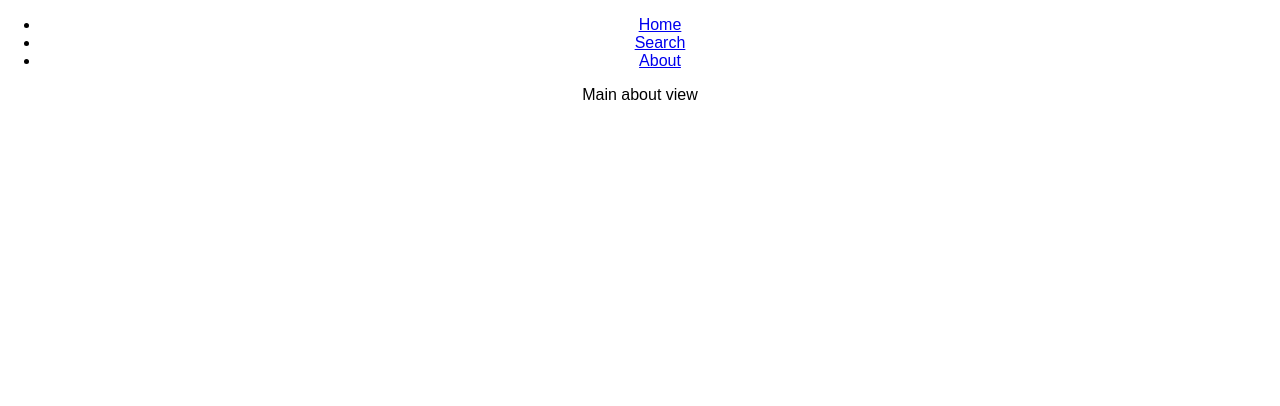
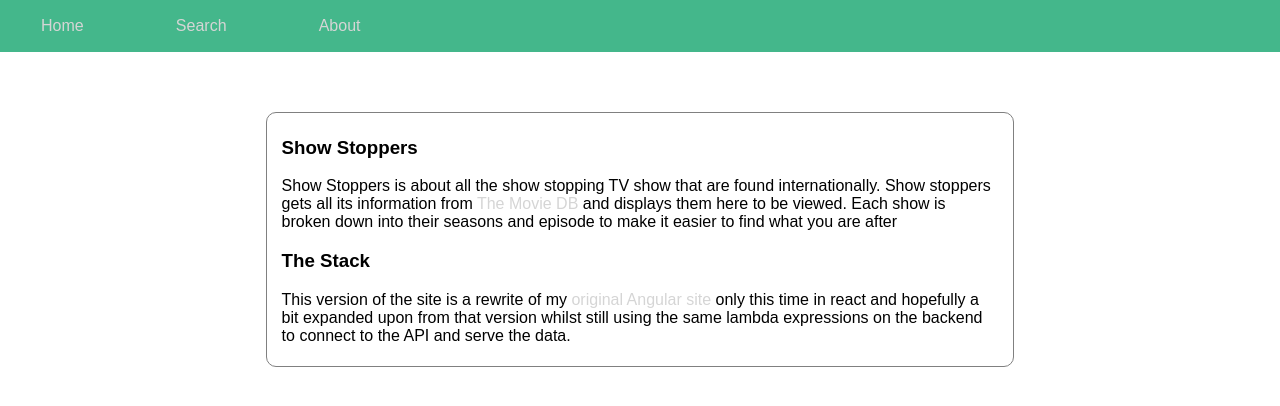
Before and after one commit to anontyro/show-stoppers-react, a React (Create React App) app: page /about in a window 1280 px wide. Shown: the top 406 px of the page. Built offline with nearby package versions, Linux system fonts and the light colour scheme.

Commit message:
added some basic styling to nav bar and the about page as it is the simplist next will be adding in the HTTP requests via fetch

```diff
--- a/src/App.css
+++ b/src/App.css
@@ -1,28 +1,7 @@
-.App {
-  text-align: center;
+a {
+    text-decoration: none;
+    color: #d5d5d5;
 }
-
-.App-logo {
-  animation: App-logo-spin infinite 20s linear;
-  height: 80px;
+a:hover{
+    color: white;
 }
-
-.App-header {
-  background-color: #222;
-  height: 150px;
-  padding: 20px;
-  color: white;
-}
-
-.App-title {
-  font-size: 1.5em;
-}
-
-.App-intro {
-  font-size: large;
-}
-
-@keyframes App-logo-spin {
-  from { transform: rotate(0deg); }
-  to { transform: rotate(360deg); }
-}
--- /dev/null
+++ b/src/features/AboutView.css
@@ -0,0 +1,7 @@
+.main-about-container {
+    width: 70%;
+    margin: 50px auto;
+    border: 1px solid gray;
+    padding: 5px 15px;
+    border-radius: 10px;
+}
--- a/src/features/AboutView.js
+++ b/src/features/AboutView.js
@@ -1,11 +1,24 @@
 import React from 'react';
-
+import './AboutView.css';
 
 const AboutView = () => {
 
     return(
-        <div>
-            <p>Main about view</p>
+        <div className='main-about-container'>
+            <h3 className='show-header'>Show Stoppers</h3>
+            <p>
+                Show Stoppers is about all the show stopping TV show that are
+                found internationally. Show stoppers gets all its information
+                from <a href="http://themoviedb.org" rel="noopener noreferrer" target='_blank'>The Movie DB </a>
+                and displays them here to be viewed. Each show is broken down into
+                their seasons and episode to make it easier to find what you are after
+            </p>
+            <h3 className='show-header'>The Stack</h3>
+            <p>
+                This version of the site is a rewrite of my <a href="http://shows.alexwilkinson.co" rel="noopener noreferrer" target='_blank'>original Angular site </a>
+                only this time in react and hopefully a bit expanded upon from that version whilst still using the same lambda
+                expressions on the backend to connect to the API and serve the data.
+            </p>
         </div>
     );
 }
--- /dev/null
+++ b/src/routing/Header.css
@@ -0,0 +1,10 @@
+.main-nav {
+    background-color: #44b78b;
+    padding: 1px;
+}
+ul.nav-list.left-list {
+    list-style: none;
+    display: flex;
+    justify-content: space-between;
+    width: 25%;
+}
--- a/src/routing/Header.js
+++ b/src/routing/Header.js
@@ -1,5 +1,6 @@
 import React from 'react';
 import { Link } from 'react-router-dom';
+import './Header.css';
 
 const Header = () => {
 
--- /dev/null
+++ b/src/routing/Main.css
@@ -0,0 +1,5 @@
+main {
+    width: 80%;
+    margin: auto;
+    padding-top: 10px;
+}
--- a/src/routing/Main.js
+++ b/src/routing/Main.js
@@ -3,7 +3,7 @@ import HomeView from '../features/HomeView';
 import AboutView from '../features/AboutView';
 import SearchView from '../features/SearchView';
 import { Switch, Route } from 'react-router-dom';
-
+import './Main.css';
 const Main = () =>{
 
 
```
